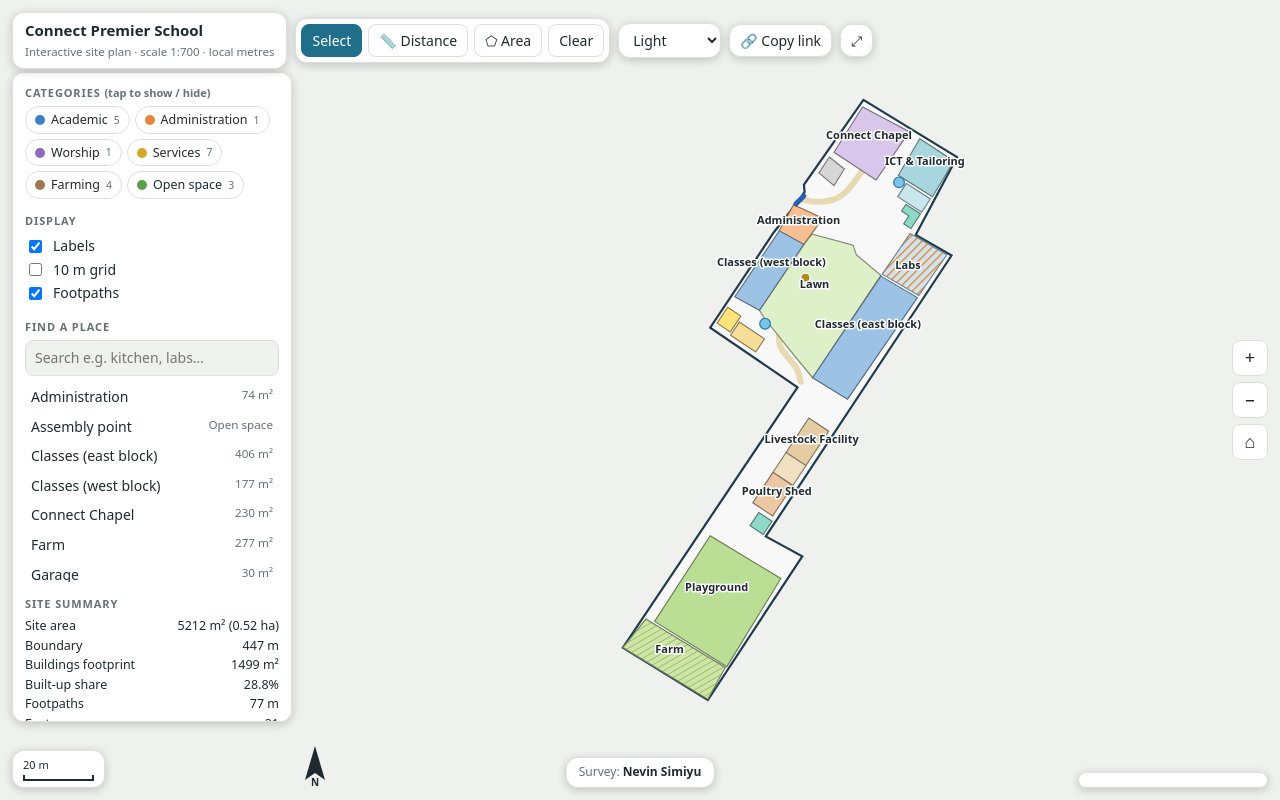
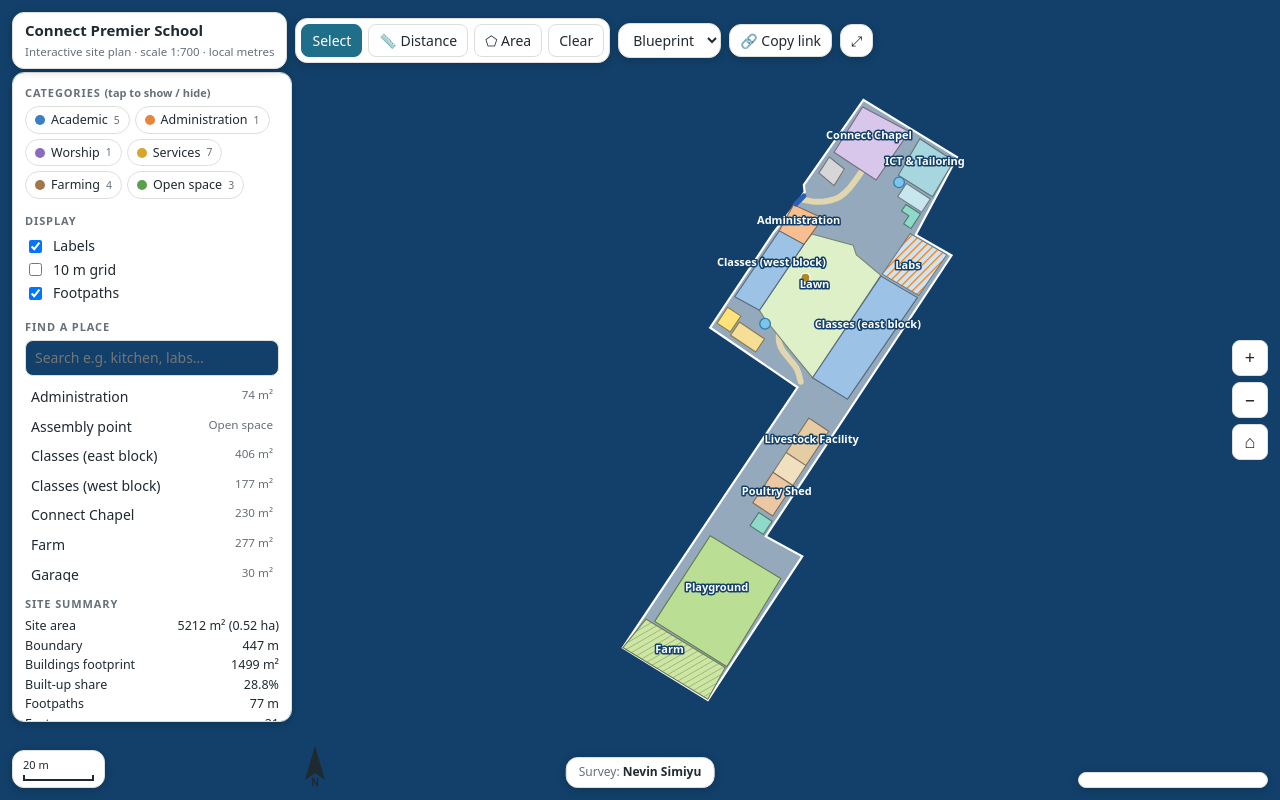
Before and after one commit to Nevils-code/site_plan, a plain HTML site: page index.html in a window 1280 px wide. Drawn offline with Linux system fonts and the light colour scheme.

Commit message:
Update index.html

```diff
--- a/index.html
+++ b/index.html
@@ -31,11 +31,11 @@ label.k{display:flex;gap:8px;align-items:center;padding:2px 0;cursor:pointer}
 .lab{font:600 11px system-ui,sans-serif;fill:var(--tx);paint-order:stroke;stroke:var(--halo);stroke-width:3px;stroke-linejoin:round;pointer-events:none;text-anchor:middle}
 .gl{font:10px system-ui,sans-serif;fill:var(--mut)}[data-i]{cursor:pointer;transition:filter .15s}[data-i]:hover{filter:brightness(1.1) drop-shadow(0 0 2px #0006)}.sel{stroke:#e8590c!important;stroke-width:3px!important}
 #tg{display:none}@media(max-width:700px){#tg{display:inline-block}#panel{display:none;width:calc(100% - 24px)}#panel.open{display:block}#info{top:auto;bottom:calc(64px + env(safe-area-inset-bottom,0px));left:12px;right:12px;width:auto}#ro{display:none}#na{left:auto;right:60px;bottom:calc(76px + env(safe-area-inset-bottom,0px))}.ttl span{display:none}}
-</style></head><body data-s="light">
+</style></head><body data-s="blue">
 <svg id="map" xmlns="http://www.w3.org/2000/svg"><defs><pattern id="hl" patternUnits="userSpaceOnUse" width="1.6" height="1.6" patternTransform="rotate(45)"><rect width="1.6" height="1.6" fill="#cfe3f6"/><line x1="0" y1="0" x2="0" y2="1.6" stroke="#e8851a" stroke-width=".7"/></pattern><pattern id="hs" patternUnits="userSpaceOnUse" width="1.5" height="1.5" patternTransform="rotate(-30)"><rect width="1.5" height="1.5" fill="#cfe5a8"/><line x1="0" y1="0" x2="1.5" y2="0" stroke="#7fae4d" stroke-width=".35"/></pattern></defs><g id="w"><path id="bnd"/><g id="gp" fill="none" stroke-linecap="round" stroke-linejoin="round"></g><g id="gf"></g><g id="gg"></g></g><g id="ov"></g></svg>
 <header><div class="card ttl"><b>Connect Premier School</b><span>Interactive site plan · scale 1:700 · local metres</span></div><button id="tg">☰ Menu</button>
 <div class="tools card" style="padding:5px"><button id="b0" class="on">Select</button><button id="b1">📏 Distance</button><button id="b2">⬠ Area</button><button id="bc">Clear</button></div>
-<select id="st" class="card" title="Map style"><option value="light">Light</option><option value="blue">Blueprint</option><option value="dark">Dark</option></select><button id="cp" class="card">🔗 Copy link</button><button id="fs" class="card">⤢</button></header>
+<select id="st" class="card" title="Map style"><option value="light">Light</option><option value="blue" selected>Blueprint</option><option value="dark">Dark</option></select><button id="cp" class="card">🔗 Copy link</button><button id="fs" class="card">⤢</button></header>
 <div id="panel" class="card"><h4>Categories <span style="text-transform:none;letter-spacing:0">(tap to show / hide)</span></h4><div class="chips" id="chips"></div>
 <h4>Display</h4><label class="k"><input type="checkbox" id="kl" checked> Labels</label><label class="k"><input type="checkbox" id="kg"> 10 m grid</label><label class="k"><input type="checkbox" id="kp" checked> Footpaths</label>
 <h4>Find a place</h4><input type="search" id="q" placeholder="Search e.g. kitchen, labs…"><div id="fl"></div>
```
